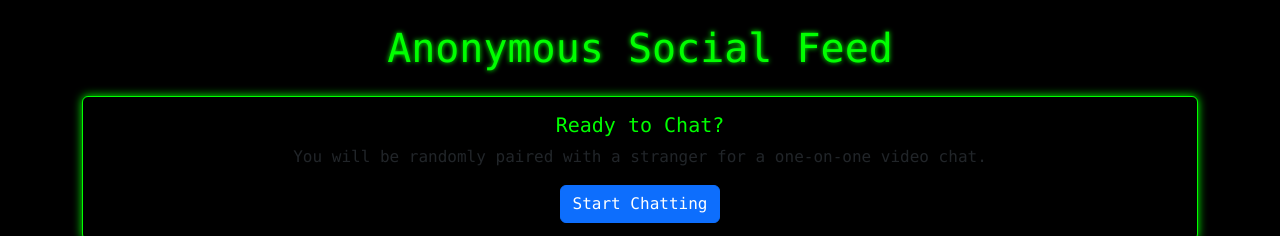
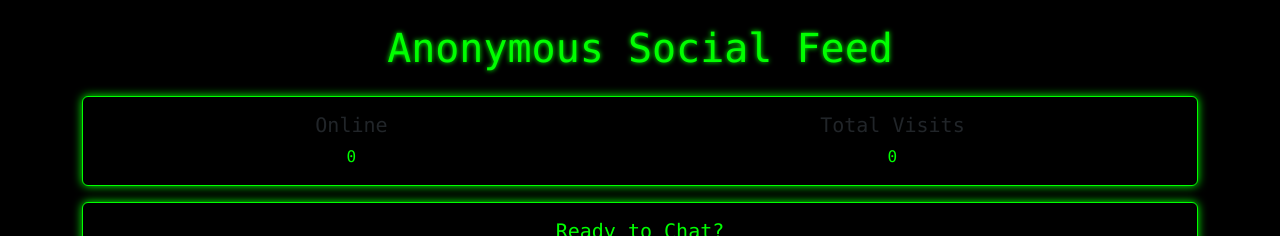
Before and after one commit to Extix770/anonymous-social-app, a React (Create React App) app in the folder client/: page / in a window 1280 px wide. Shown: the top 236 px of the page. Built offline with nearby package versions, Linux system fonts and the light colour scheme; no server answers.

Commit message:
Feat: Add online users and total visits counter

```diff
--- a/client/src/App.tsx
+++ b/client/src/App.tsx
@@ -3,6 +3,7 @@ import axios from 'axios';
 import PostForm from './components/PostForm';
 import PostFeed from './components/PostFeed';
 import OmegleChat from './components/OmegleChat';
+import StatsDisplay from './components/StatsDisplay';
 
 import './HackerTheme.css';
 
@@ -39,6 +40,7 @@ function App() {
         <h1 className="text-center">Anonymous Social Feed</h1>
       </header>
       <main>
+        <StatsDisplay />
         {isChatting ? (
           <OmegleChat onLeave={() => setIsChatting(false)} />
         ) : (
--- /dev/null
+++ b/client/src/components/StatsDisplay.tsx
@@ -0,0 +1,48 @@
+
+import React, { useState, useEffect, useRef } from 'react';
+import io, { Socket } from 'socket.io-client';
+
+const apiUrl = process.env.REACT_APP_API_URL || 'http://localhost:3001';
+
+const StatsDisplay: React.FC = () => {
+  const [onlineCount, setOnlineCount] = useState(0);
+  const [totalVisits, setTotalVisits] = useState(0);
+  const socketRef = useRef<Socket | null>(null);
+
+  useEffect(() => {
+    // Connect to the server just for stats
+    const socket = io(apiUrl, {
+      // Note: We don't need the full chat connection here, just a lightweight connection.
+    });
+    socketRef.current = socket;
+
+    socket.on('update-stats', ({ onlineCount, totalVisits }) => {
+      setOnlineCount(onlineCount);
+      setTotalVisits(totalVisits);
+    });
+
+    // Cleanup on component unmount
+    return () => {
+      socket.disconnect();
+    };
+  }, []);
+
+  return (
+    <div className="card mb-3">
+      <div className="card-body text-center">
+        <div style={{ display: 'flex', justifyContent: 'space-around' }}>
+          <div>
+            <h5>Online</h5>
+            <p className="card-text">{onlineCount}</p>
+          </div>
+          <div>
+            <h5>Total Visits</h5>
+            <p className="card-text">{totalVisits}</p>
+          </div>
+        </div>
+      </div>
+    </div>
+  );
+};
+
+export default StatsDisplay;
```
Also changed, not shown: 1 other file (tests, documents, lock files or other folders).
